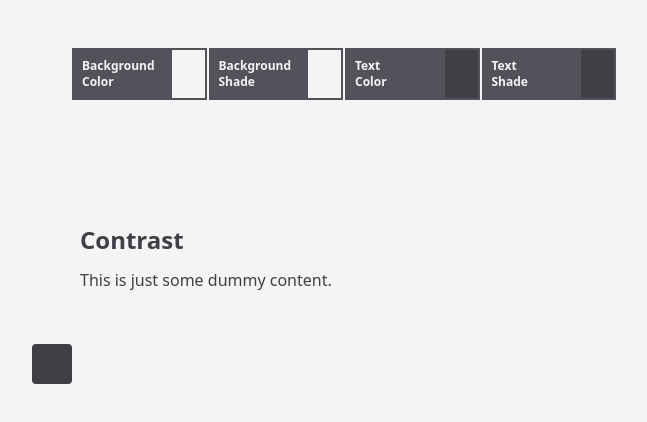
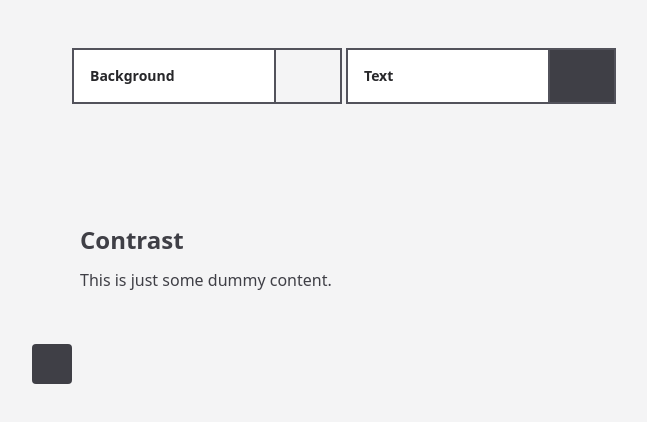
Before and after one commit to iaseth/contrast, a React (Vite) app: page / in a window 1280 px wide. Shown: the top 422 px of the page, without its empty margins (296-943 px from the left). Built offline with nearby package versions, Linux system fonts and the light colour scheme; what redicons would draw is missing.

Commit message:
Now doing with only 2 HeaderButtons

```diff
--- a/src/App/components/Header/Header.tsx
+++ b/src/App/components/Header/Header.tsx
@@ -12,11 +12,13 @@ export default function Header ({
 }: HeaderProps) {
 	return (
 		<header className="absolute top-12 left-1/2 -translate-x-1/2 w-full max-w-xl px-4" onClick={e => e.stopPropagation()}>
-			<section className="bg-zinc-100 grid grid-cols-4 gap-0.5 text-center">
-				<HeaderButton text1="Background" text2="Color" hexColor={bgHexColor} />
-				<HeaderButton text1="Background" text2="Shade" hexColor={bgHexColor} />
-				<HeaderButton text1="Text" text2="Color" hexColor={textHexColor} />
-				<HeaderButton text1="Text" text2="Shade" hexColor={textHexColor} />
+			<section className="">
+				<header className="bg-zinc-100 grid grid-cols-2 gap-1 text-center">
+					<HeaderButton text="Background" hexColor={bgHexColor} />
+					<HeaderButton text="Text" hexColor={textHexColor} />
+				</header>
+
+				<footer></footer>
 			</section>
 		</header>
 	);
--- a/src/App/components/Header/HeaderButton/HeaderButton.tsx
+++ b/src/App/components/Header/HeaderButton/HeaderButton.tsx
@@ -2,22 +2,20 @@
 
 
 interface HeaderButtonProps {
-	text1: string,
-	text2: string,
+	text: string,
 	hexColor: string
 }
 
 export default function HeaderButton ({
-	text1, text2, hexColor
+	text, hexColor
 }: HeaderButtonProps) {
 	return (
-		<button className="grid grid-cols-4 bg-zinc-600 text-zinc-100 border-2 border-zinc-600">
-			<section className="col-span-3 px-2 py-2 text-xs font-bold text-left">
-				<div>{text1}</div>
-				<div>{text2}</div>
+		<button className="grid grid-cols-4 bg-white text-zinc-800 border-2 border-zinc-600">
+			<section className="col-span-3 px-4 py-4 text-sm font-bold text-left">
+				<div>{text}</div>
 			</section>
 
-			<section className="h-full bg-red-500" style={{backgroundColor: hexColor}}></section>
+			<section className="border-l-2 border-zinc-600 h-full bg-red-500" style={{backgroundColor: hexColor}}></section>
 		</button>
 	);
 }
```
